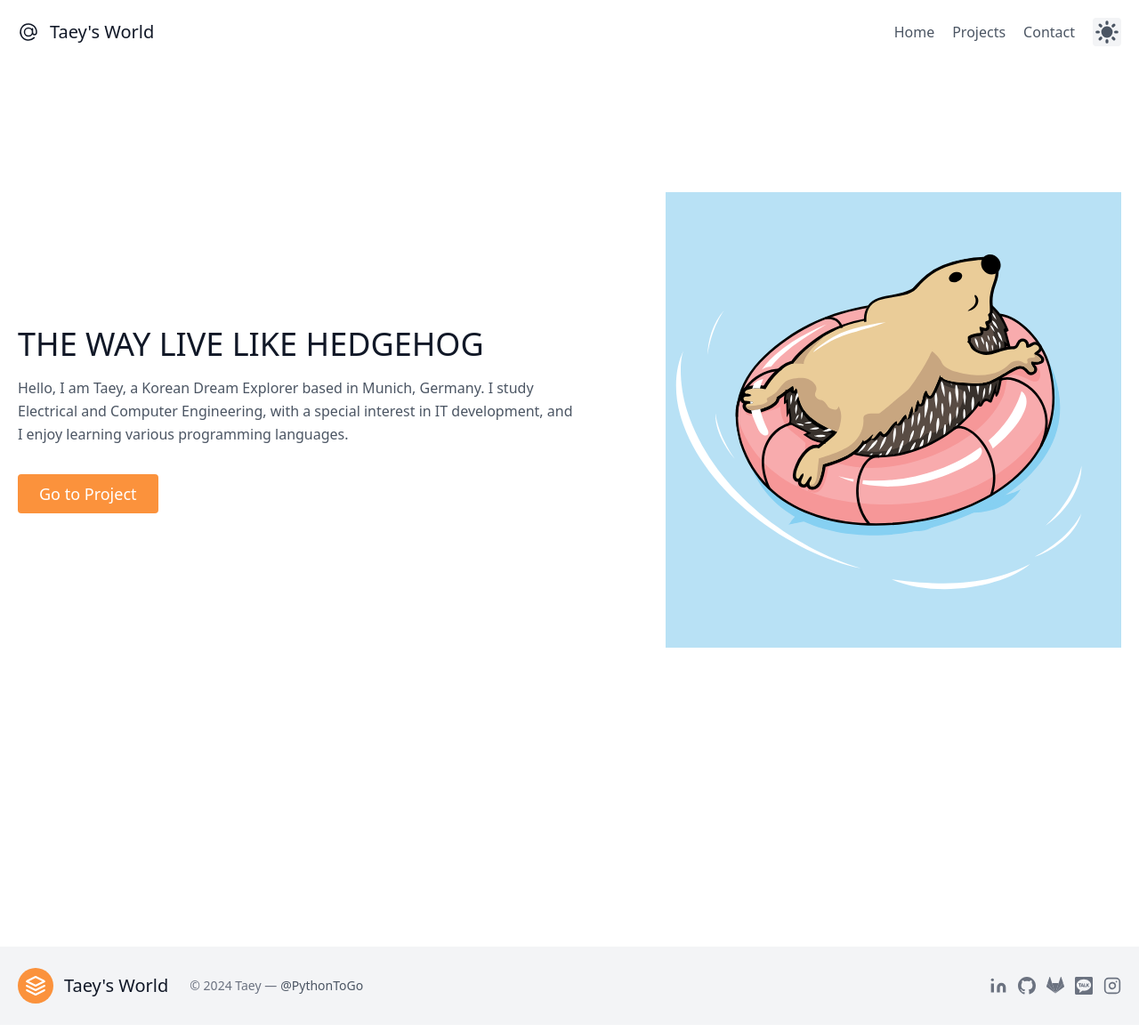
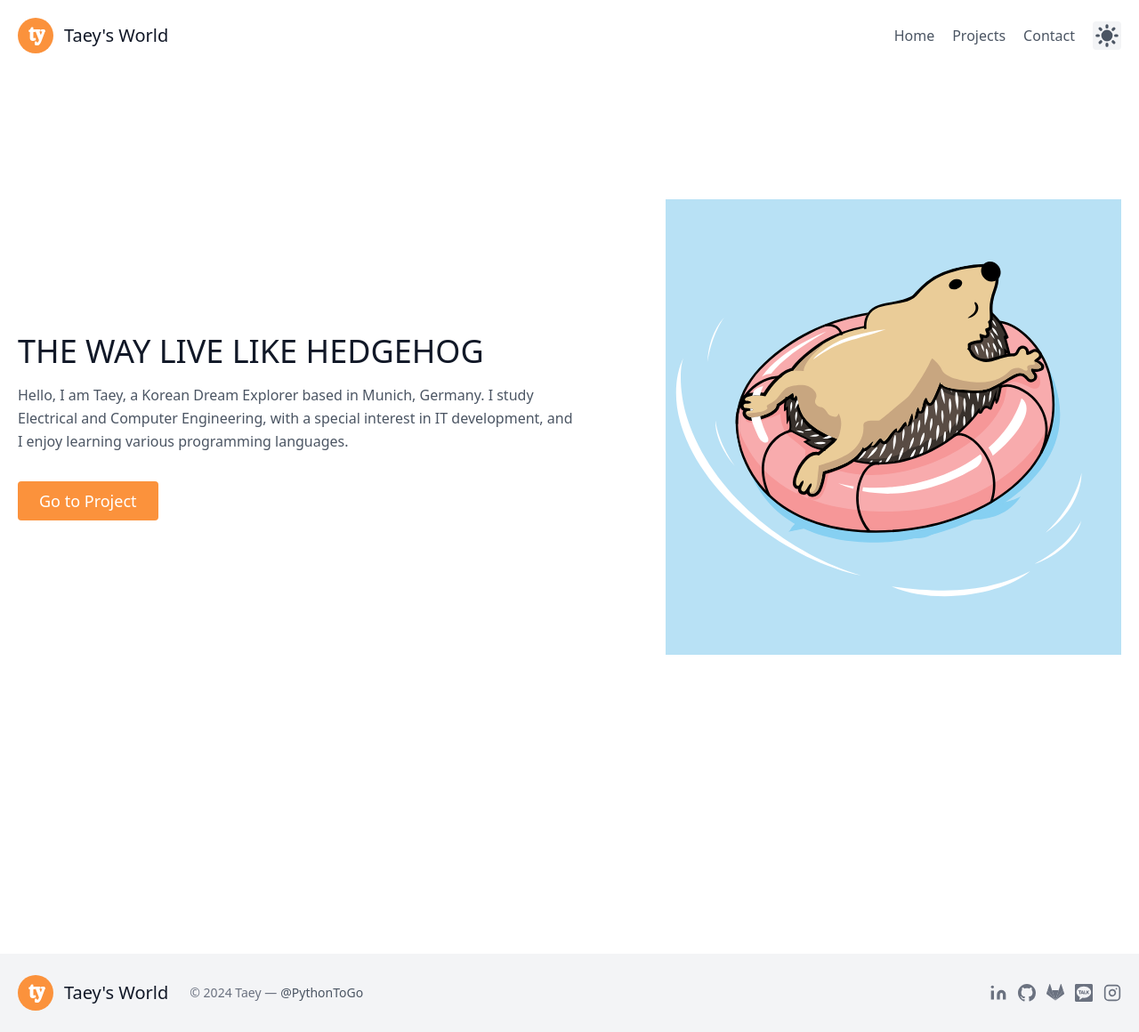
Before and after one commit to PythonToGo/taey_page, a Next.js app: page / in a window 1280 px wide. Shown: the whole page at 89% size. Built offline with nearby package versions, Linux system fonts and the light colour scheme.

Commit message:
make svg prettier

```diff
--- a/components/footer.js
+++ b/components/footer.js
@@ -75,9 +75,22 @@ export default function Footer() {
 
                 <Link href="/" legacyBehavior>
                 <a className="flex title-font font-medium items-center text-gray-900 mb-4 md:mb-0">
+
                 <svg xmlns="http://www.w3.org/2000/svg" fill="none" stroke="currentColor" strokeLinecap="round" strokeLinejoin="round" strokeWidth="2" className="w-10 h-10 text-white p-2 bg-orange-400 rounded-full" viewBox="0 0 24 24">
-                    <path d="M12 2L2 7l10 5 10-5-10-5zM2 17l10 5 10-5M2 12l10 5 10-5"></path>
+                    <text x="14" y="10" textAnchor="middle" dy=".3em" fill="currentColor" fontFamily='Lucida Handwriting' fontSize="23">
+                        ty
+                    </text>
                 </svg>
+
+
+
+
+
+
+                {/* <svg xmlns="http://www.w3.org/2000/svg" fill="none" stroke="currentColor" strokeLinecap="round" strokeLinejoin="round" strokeWidth="2" className="w-10 h-10 text-white p-2 bg-orange-400 rounded-full" viewBox="0 0 24 24">
+                    <path d="M12 2l2.4 7.6h7.6l-6 4.8 2.4 7.6-6-4.8-6 4.8 2.4-7.6-6-4.8h7.6z" />
+                </svg> */}
+
                 <span className="ml-3 text-xl ">Taey&apos;s World</span>
                 </a>
                 </Link>
--- a/components/header.js
+++ b/components/header.js
@@ -12,9 +12,11 @@ export default function Header() {
 
           <Link href="/" legacyBehavior>
             <a className="flex title-font font-medium items-center text-gray-900 mb-4 md:mb-0">
-            <svg xmlns="http://www.w3.org/2000/svg" fill="none" viewBox="0 0 24 24" stroke-width="1.5" stroke="currentColor" class="w-6 h-6">
-              <path stroke-linecap="round" stroke-linejoin="round" d="M16.5 12a4.5 4.5 0 1 1-9 0 4.5 4.5 0 0 1 9 0Zm0 0c0 1.657 1.007 3 2.25 3S21 13.657 21 12a9 9 0 1 0-2.636 6.364M16.5 12V8.25" />
-            </svg>
+            <svg xmlns="http://www.w3.org/2000/svg" fill="none" stroke="currentColor" strokeLinecap="round" strokeLinejoin="round" strokeWidth="2" className="w-10 h-10 text-white p-2 bg-orange-400 rounded-full" viewBox="0 0 24 24">
+                    <text x="14" y="10" textAnchor="middle" dy=".3em" fill="currentColor" fontFamily='Lucida Handwriting' fontSize="23">
+                        ty
+                    </text>
+                </svg>
 
               <span className="ml-3 text-xl dark:text-blue-300">Taey&apos;s World</span>
             </a>
```
